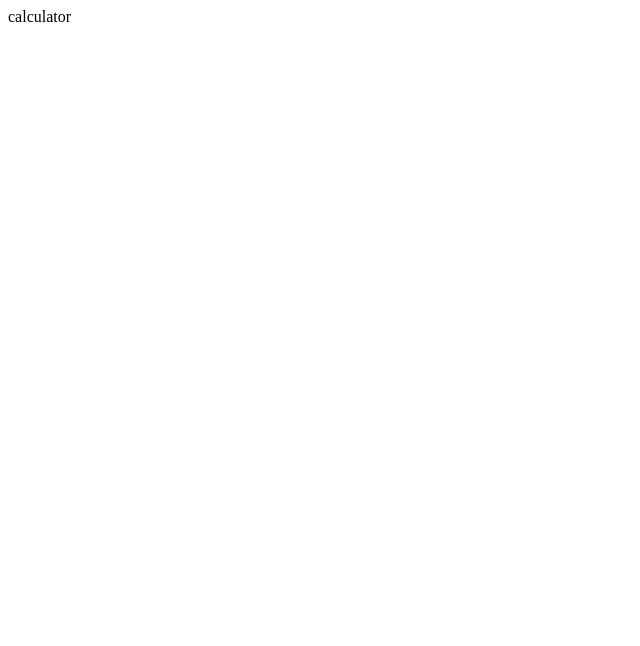
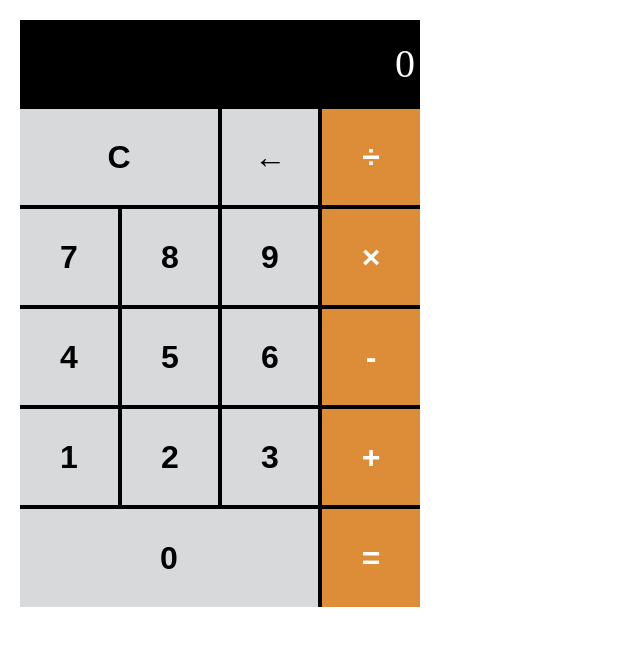
Before and after one commit to joshuaautawi/joshuaautawi.github.io, a plain HTML site: page calculator.html in a window 1280 px wide. Shown: the whole page, without its empty margins (0-640 px from the left). Drawn offline with Linux system fonts and the light colour scheme.

Commit message:
adding calculator html

```diff
--- /dev/null
+++ b/base.css
@@ -0,0 +1,4 @@
+* {
+  margin: 0;
+  padding: 0;
+}
--- /dev/null
+++ b/calculator.css
@@ -0,0 +1,60 @@
+.wrapper {
+  width: 400px;
+  background-color: #000;
+  font-family: monospace Arial, Helvetica, sans-serif;
+  font-size: 2rem;
+  margin: 20px;
+}
+button {
+  font-size: 2rem;
+}
+.wrapper div:first-child {
+  color: #fff;
+  text-align: right;
+  font-size: 40px;
+  padding: 20px 5px;
+}
+
+button {
+  height: 100px;
+  border: 2px solid black;
+  background-color: #d8d9db;
+  font-weight: 550;
+}
+
+button:last-child {
+  background-color: #dd8d37;
+  color: #fff;
+  border-right: none;
+}
+
+.wrapper div:last-child button {
+  border-bottom: none;
+}
+.wrapper div button:first-child {
+  border-left: none;
+}
+button:hover {
+  background-color: #ebebeb;
+
+  color: #000;
+}
+button:active {
+  background-color: #bbbcbe;
+}
+.calc-row {
+  display: flex;
+  justify-content: space-between;
+}
+
+.calc-row button {
+  flex-basis: 25%;
+}
+
+.calc-row .double {
+  flex-basis: 50%;
+}
+
+.calc-row .triple {
+  flex-basis: 75%;
+}
--- a/calculator.html
+++ b/calculator.html
@@ -4,11 +4,39 @@
     <meta charset="UTF-8" />
     <meta name="viewport" content="width='device-width', initial-scale=1.0" />
     <title>Document</title>
+    <link rel="stylesheet" href="base.css" />
+    <link rel="stylesheet" href="calculator.css" />
   </head>
   <body>
-    calculator
     <div class="wrapper">
-      <div class="calc-display"></div>
+      <div>0</div>
+      <div class="calc-row">
+        <button class="double">C</button>
+        <button>&larr;</button>
+        <button>&#247;</button>
+      </div>
+      <div class="calc-row">
+        <button>7</button>
+        <button>8</button>
+        <button>9</button>
+        <button>&#215;</button>
+      </div>
+      <div class="calc-row">
+        <button>4</button>
+        <button>5</button>
+        <button>6</button>
+        <button>-</button>
+      </div>
+      <div class="calc-row">
+        <button>1</button>
+        <button>2</button>
+        <button>3</button>
+        <button>+</button>
+      </div>
+      <div class="calc-row last-row">
+        <button class="triple">0</button>
+        <button>=</button>
+      </div>
     </div>
   </body>
 </html>
```
